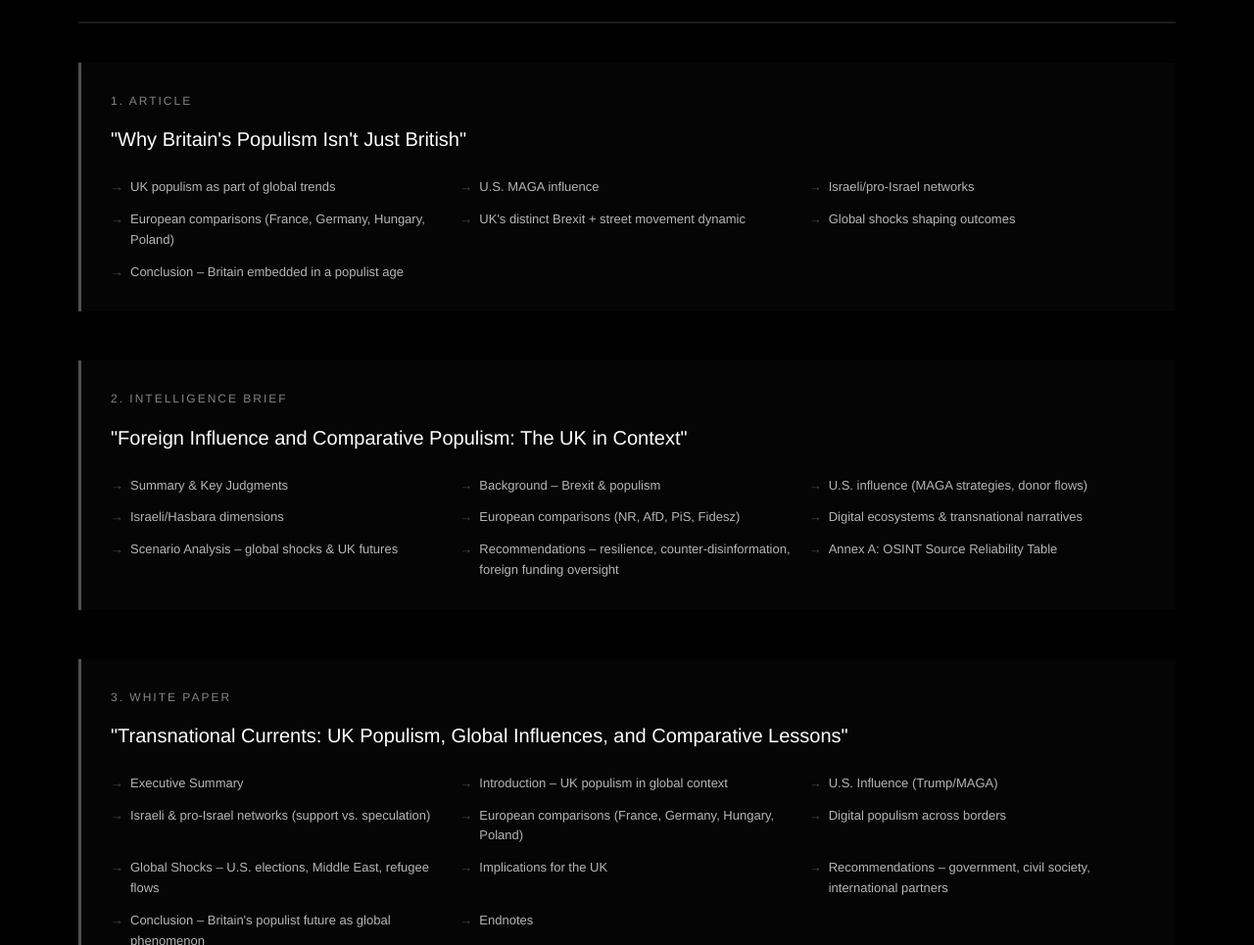
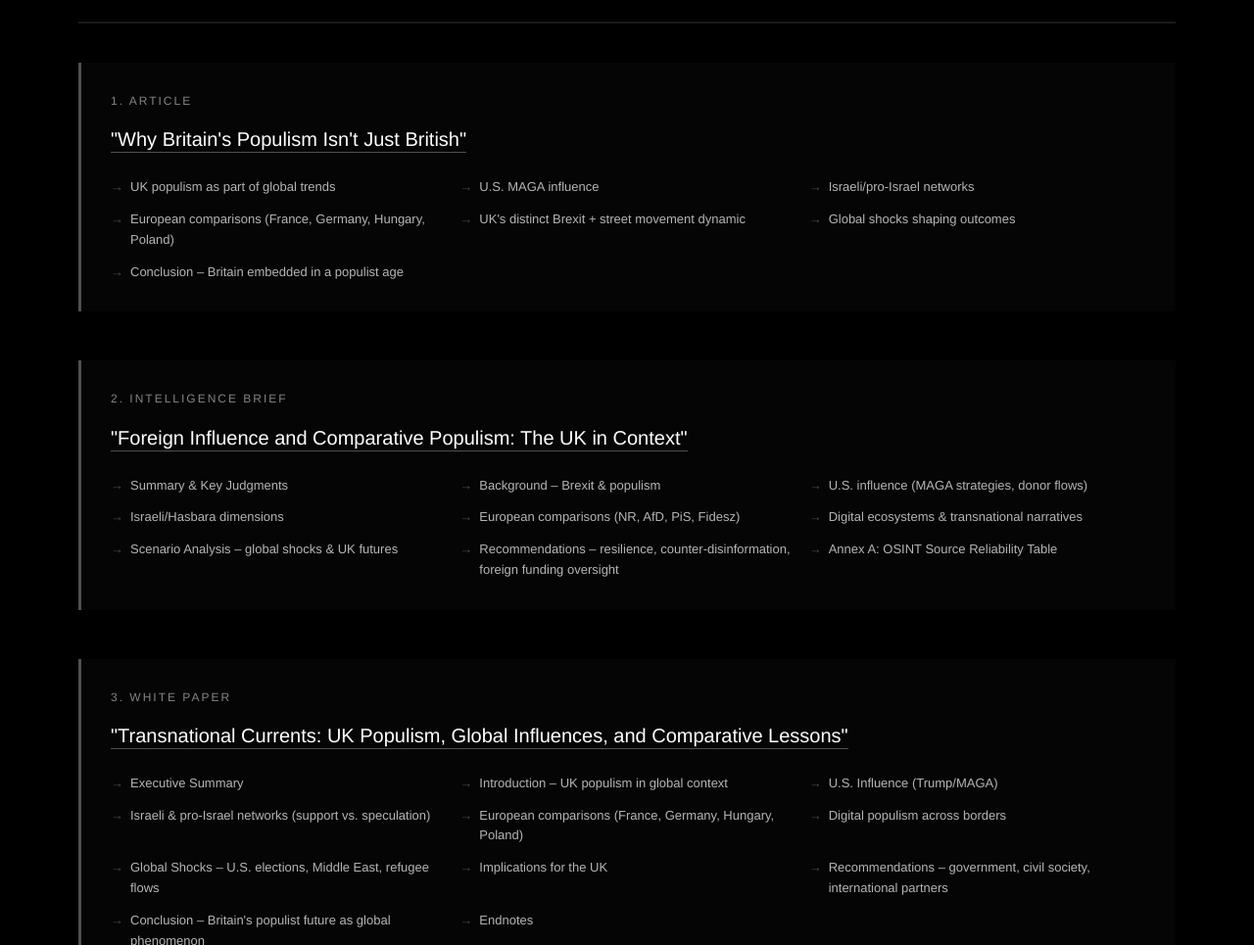
Before and after one commit to IRGIU/Contents-Page, a plain HTML site: page index.html in a window 1280 px wide. Shown: the part 3062-4027 px from the top of the page at 98% size. Drawn offline with Linux system fonts and the light colour scheme.

Commit message:
Update index.html

```diff
--- a/index.html
+++ b/index.html
@@ -4,7 +4,6 @@
     <meta charset="UTF-8">
     <meta name="viewport" content="width=device-width, initial-scale=1.0">
     <title>Table of Contents - Britain's Populist Turn</title>
-    <script type="text/javascript">(function(w,s){var e=document.createElement("script");e.type="text/javascript";e.async=true;e.[src="https://cdn-eu.pagesense.io/js/canvigroup131/2a5b6adfc7ae4331ac792b0c3f0cfe37.js](src="https://cdn-eu.pagesense.io/js/canvigroup131/2a5b6adfc7ae4331ac792b0c3f0cfe37.js)";var x=document.getElementsByTagName("script")[0];x.parentNode.insertBefore(e,x);})(window,"script");</script>
     <style>
         * {
             margin: 0;
@@ -441,7 +440,7 @@
 
             <div class="content-group">
                 <div class="content-number">1. Article</div>
-                <div class="content-title">"Why Britain's Populism Isn't Just British"</div>
+                <div class="content-title"><a href="https://irgiu.github.io/Tier3-Article/">"Why Britain's Populism Isn't Just British"</a></div>
                 <ul class="content-list">
                     <li>UK populism as part of global trends</li>
                     <li>U.S. MAGA influence</li>
@@ -455,7 +454,7 @@
 
             <div class="content-group">
                 <div class="content-number">2. Intelligence Brief</div>
-                <div class="content-title">"Foreign Influence and Comparative Populism: The UK in Context"</div>
+                <div class="content-title"><a href="https://irgiu.github.io/Tier3-Intelligence-Brief/">"Foreign Influence and Comparative Populism: The UK in Context"</a></div>
                 <ul class="content-list">
                     <li>Summary & Key Judgments</li>
                     <li>Background – Brexit & populism</li>
@@ -471,7 +470,7 @@
 
             <div class="content-group">
                 <div class="content-number">3. White Paper</div>
-                <div class="content-title">"Transnational Currents: UK Populism, Global Influences, and Comparative Lessons"</div>
+                <div class="content-title"><a href="https://irgiu.github.io/Tier3-White-Paper/">"Transnational Currents: UK Populism, Global Influences, and Comparative Lessons"</a></div>
                 <ul class="content-list">
                     <li>Executive Summary</li>
                     <li>Introduction – UK populism in global context</li>
```
